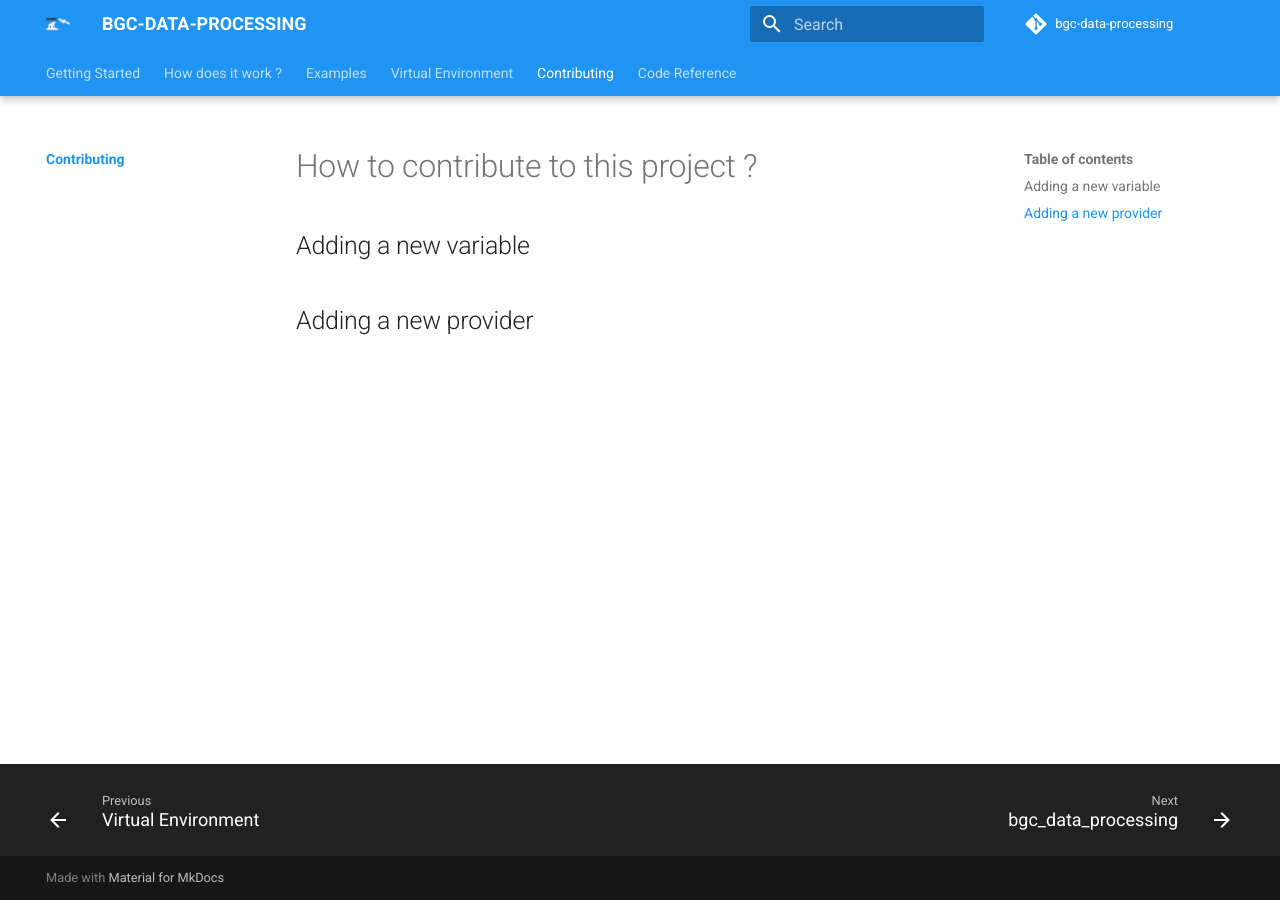
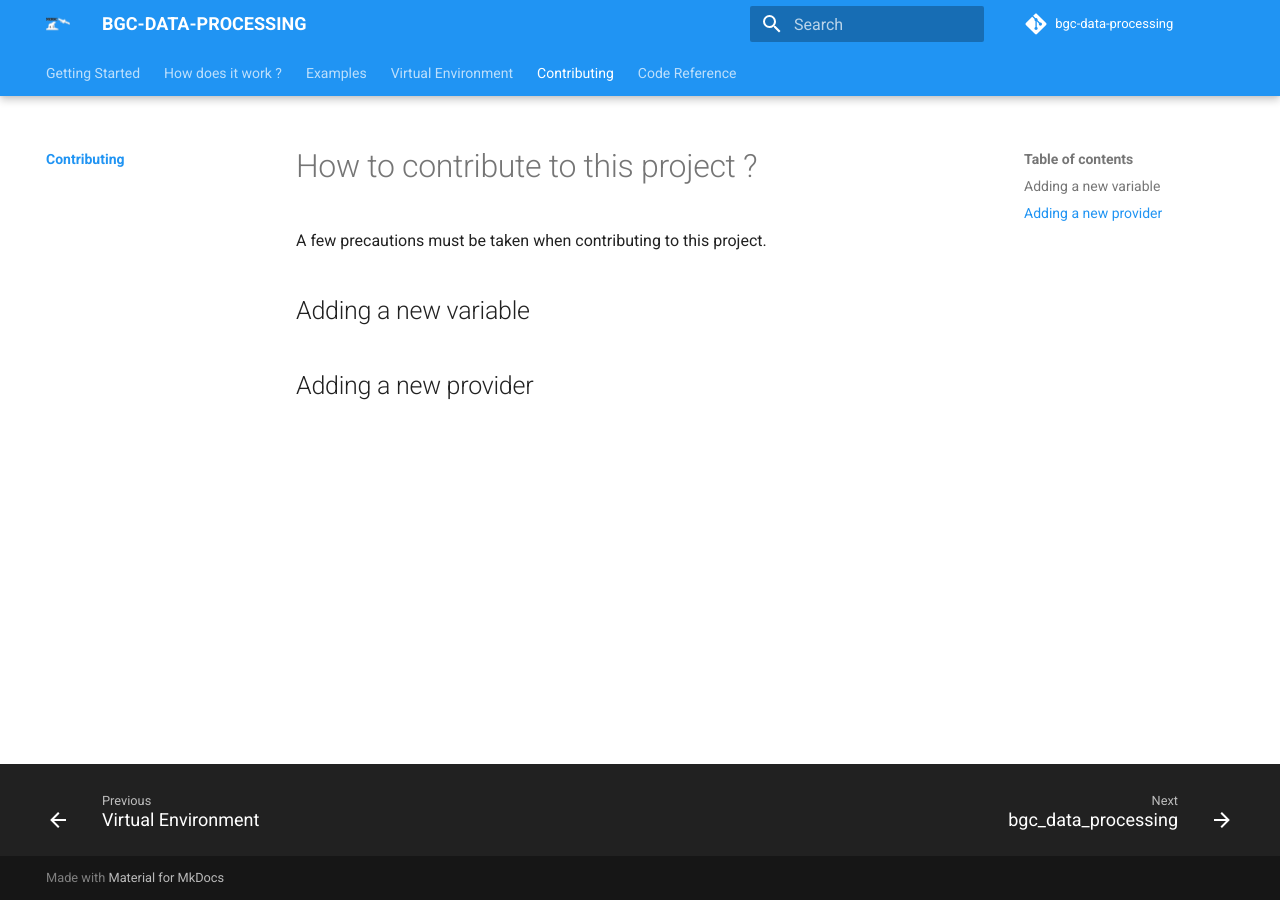
Before and after one commit to grigaut/bgc-data-processing, an MkDocs documentation site: the page built from docs/contributing/index.md, in a window 1280 px wide. Built offline with MkDocs 1.6.1 and Material for MkDocs 9.7.7, drawn with Linux system fonts in a browser that asks for light colours; comment, search, counter and statistics services are not loaded.

Commit message:
docs: contributing introduction message

```diff
--- a/docs/contributing/index.md
+++ b/docs/contributing/index.md
@@ -1,4 +1,6 @@
 # How to contribute to this project ?
+
+A few precautions must be taken when contributing to this project.
 
 ## Adding a new variable
 
```
